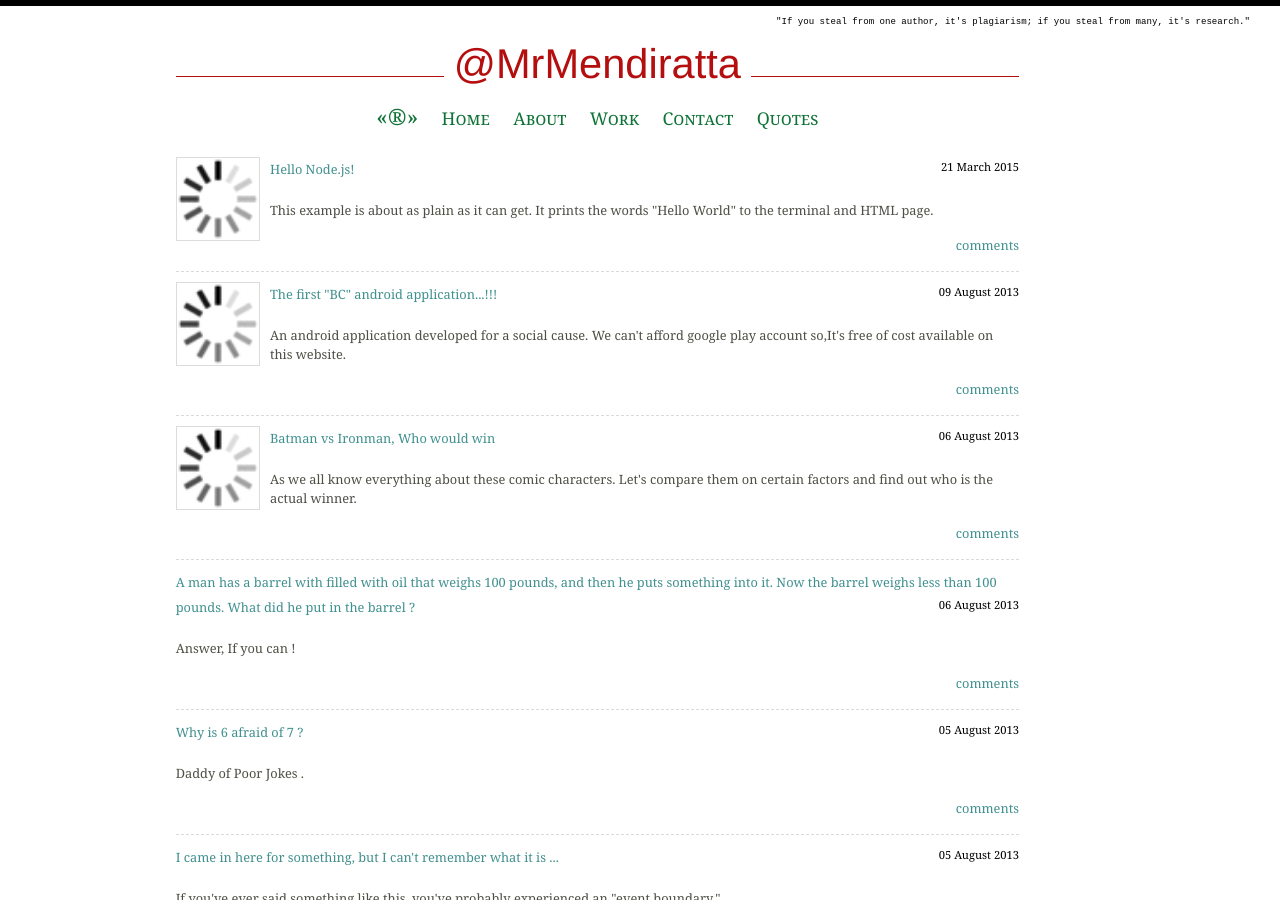
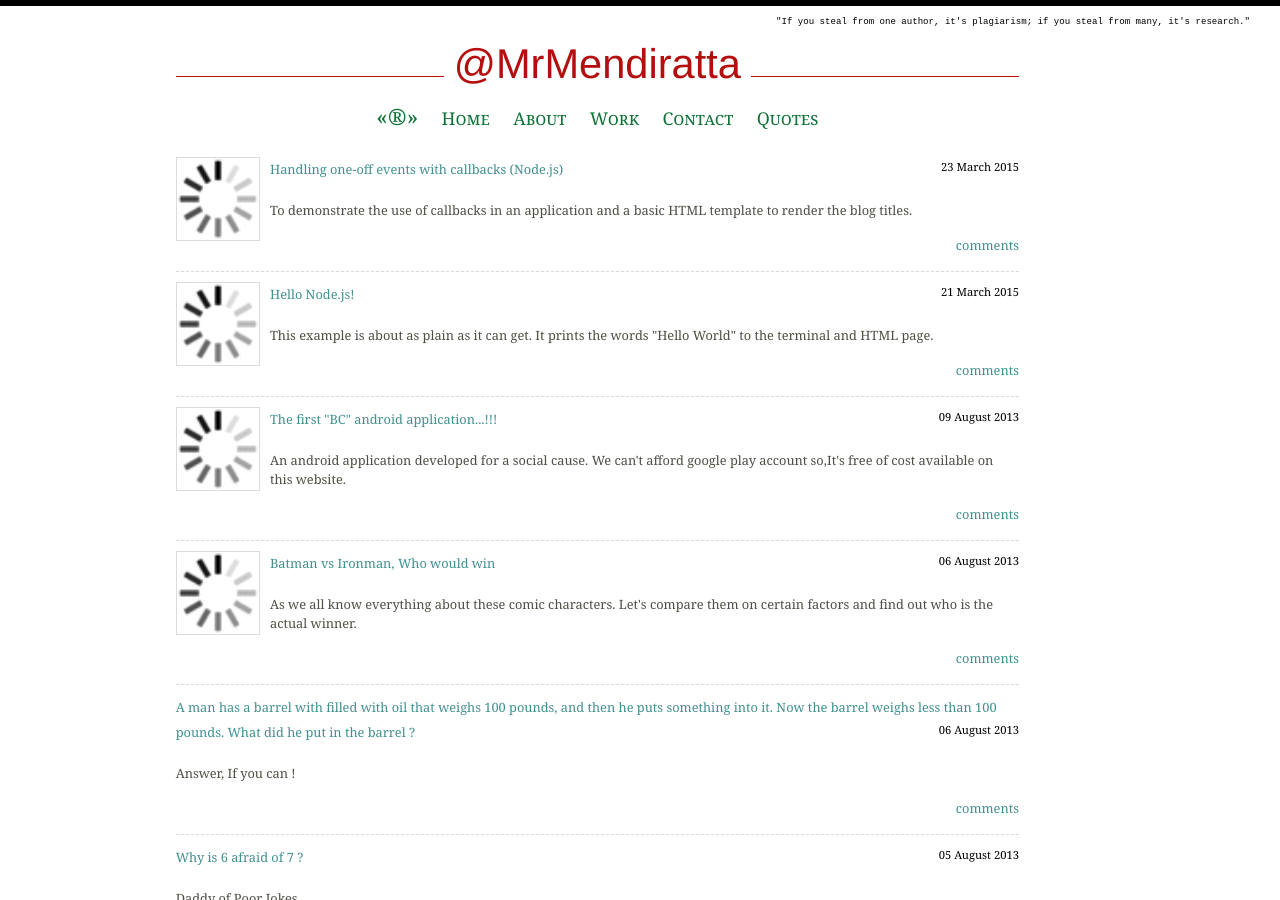
Before and after one commit to nishantmendiratta/nishantmendiratta.github.io, a Jekyll site: the page built from index.html, in a window 1280 px wide and 900 px high. Built offline with Jekyll 4.4.1, drawn with Linux system fonts in a browser that asks for light colours; nearby versions of some CDN libraries; library files that are not in the unit come from our copies; comment, search, counter and statistics services are not loaded; some of the changed lines change nothing that is shown.

Commit message:
handling events with callback node js

```diff
--- a/_posts/blog/2015-3-21-hello-node-js.html
+++ b/_posts/blog/2015-3-21-hello-node-js.html
@@ -68,7 +68,7 @@ meta:
 	<p>Create a javascript file like hello-terminal.js and add following line of code. You can run it with command node hello-terminal.js</p>
 <pre>
 <span id="code_comment">//Call the console.log function.</span>
-	<code>console.log("Hello Terminal");</code>
+<code>console.log("Hello Terminal");</code>
 </pre>
 
 	<p></p>
@@ -88,7 +88,7 @@ http.createServer(function (req,res) {
 		res.writeHead(200,{"Content-type":"text/plain"});
 		res.end("Hello HTTP");
 	};
-	<span id="code_comment">//Listen on port 5000, IP defaults to 127.0.0.1</span>
+<span id="code_comment">//Listen on port 5000, IP defaults to 127.0.0.1</span>
 }).listen(5000,"127.0.0.1");
 
 <span id="code_comment">//Put a friendly message on the terminal</span>
--- /dev/null
+++ b/_posts/blog/2015-3-23-handling-events-with-callback-node-js.html
@@ -0,0 +1,170 @@
+---
+layout: default
+title: Handling one-off events with callbacks (Node.js)
+excerpt: To demonstrate the use of callbacks in an application and a basic HTML template to render the blog titles.
+categories:
+- blog
+
+image:
+  src: ..//assets/hello-node/call-back.jpg
+  alt:
+
+tags:
+- nishant
+- mendiratta
+- developer
+- node
+- javascript
+- nodejs
+- callback
+- HTML
+- learn
+- educate
+- contribute
+- git
+- github
+- render
+- demonstrate
+
+status: publish
+type: post
+published: true
+
+meta:
+  keywords: nishant,mendiratta,developer,node,application,javascript,js,callback,HTML,learn,educate,contribute,git,github,nodejs,demonstrate
+  readmore: Read More about Nishant's Blog.
+---
+<style type="text/css">
+	pre{
+		background: #3F3F3F;
+		color: #54DA2E;
+		padding: 10px;
+	}
+	#code_comment{
+		color: #FFF;
+	}
+</style>
+<p>
+<div class="post-title">
+	Handling one-off events with callbacks (Node.js)
+</div>
+</p>
+
+<div class="post-text">
+
+<p>
+		<img src="..//assets/loader.gif" data-src="..//assets/hello-node/call-back.jpg" class="post-img">
+</p>
+
+<p>
+	<strong>Prerequisite: JavaScript knowledge, I'd say you need to at least understand the server-client model and how the HTTP protocol works. that should be enough to get you started if you already know JS. Node installation steps can be found here - <a href='https://nodejs.org/'>https://nodejs.org/</a></strong>
+</p>
+<p>
+	To demonstrate the use of callback let's make a simple HTTP server that will perform following tasks
+	<ul>
+		<li>Asynchronously pulling the titles stored as a JSON file</li>
+		<li>Pull basic HTML template, Asynchronously</li>
+		<li>Assembles an HTML page containing titles</li>
+		<li>Render this HTML page.</li>
+	</ul>
+</p>
+<p>
+	TODO : An HTML response from a web server that pulls titles from a JSON file and returns results as a web page.
+</p>
+<p>
+	<strong>titles.json</strong>
+	<p>Create a JSON file, formatted as an array of strings containing titles of posts.</p>
+<pre>
+<span id="code_comment">//A list of post titles.</span>
+<code>[
+"I need attention! GIVE ME SOME ATTENTION!",
+"Is this a circus? Why is there a monkey wearing a suit",
+"Quintessential Fairytale Weddings for under $1,000"
+]</code>
+</pre>
+
+</p>
+
+<p>
+	<strong>template.html</strong>
+	<p>The HTML template file will include just a basic structure to insert the titles of the blog posts</p>
+<pre>
+<code>&lt!doctype html&gt
+&lthtml&gt
+&lthead&gt&lt/head&gt
+&ltbody&gt
+	&lth1&gtLatest Posts&lt/h1&gt
+	<span id="code_comment">//% will be replaced with title data</span>
+	&ltul&gt&ltli&gt%&lt/li&gt&lt/ul&gt
+&lt/body&gt
+&lt/html&gt</code>
+</pre>
+
+</p>
+
+
+<p>
+	<strong>blog_recent.js</strong>
+	<p>Following code will pull JSON file and render the web page.</p>
+<pre>
+<code>
+<span id="code_comment">//Load http,fs modules to create an http server and read files</span>
+var http = require("http");
+var fs = require("fs");
+
+<span id="code_comment">//Create HTTP server and use callback to define response logic</span>
+http.createServer(function (request, response) {
+	if (request.url!="/") {
+		response.writeHead(404,{"Content-type":"text/plain"});
+		response.end("Page not found!");
+	}else{
+		<span id="code_comment">//Read JSON file and use callback to define what to do with its contents</span>
+		fs.readFile("titles.json",function (error, data) {
+
+			<span id="code_comment">//If error occurs, log error and return "Server Error" to client</span>
+			if (error) {
+				response.writeHead(500,{"Content-type":"text/plain"});
+				response.end("Server error :" + error);
+			}else{
+			  	<span id="code_comment">//Parse data from JSON text</span>
+				var titles = JSON.parse(data.toString());
+
+				<span id="code_comment">//Read HTML template and use callback when it’s loaded</span>
+				fs.readFile("template.html",function (error, data) {
+					if (error) {
+						response.writeHead(500,{"Content-type":"text/plain"});
+						response.end("Server error :" + error);
+					}else{
+						var template = data.toString();
+
+						<span id="code_comment">//Assemble HTML page showing blog titles</span>
+						var html = template.replace("%",titles.join("&lt/li&gt&ltli&gt"));
+
+						<span id="code_comment">//Send HTML page to user</span>
+						response.end(html);
+					}
+				});
+			}
+		});
+	}
+<span id="code_comment">//Listen on port 5000, IP defaults to 127.0.0.1</span>
+}).listen(5000,"127.0.0.1");
+
+<span id="code_comment">//Put a friendly message on the terminal</span>
+console.log("Listening to http://127.0.0.1:5000");
+</code>
+</pre>
+
+	<p>Now as you can see above code has three levels of callbacks, the more cluttered your code looks, and the harder it is to refactor and test.  By creating named functions that handle the individual levels of callback nesting, you can express the same logic in a way that requires more lines of code but it will be easier to maintain and test. Next post will give an example of reducing nesting by creating named functions.</p>
+</p>
+
+<p class="post-footer">
+	That's it for now, Hopefully this will help you get started working with node.js!
+</p>
+
+<p class="post-footer">
+	As always, if you have any questions, feedback or requests for future tutorials, please do leave a comment. Visit everyday and learn new things..
+</p>
+</div>
+
+{% include components/comment-box/fb-comment.html %}
```
Also changed, not shown: assets/hello-node/call-back.jpg (added).
